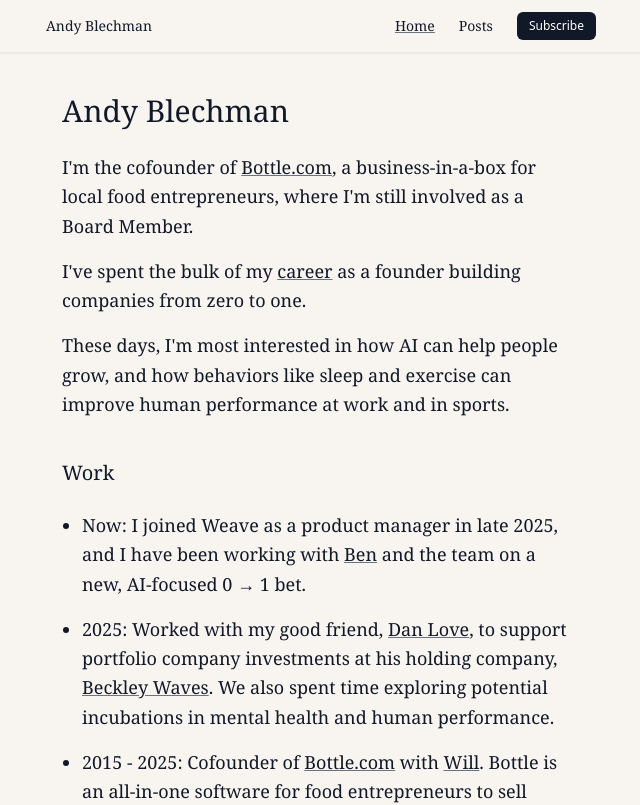
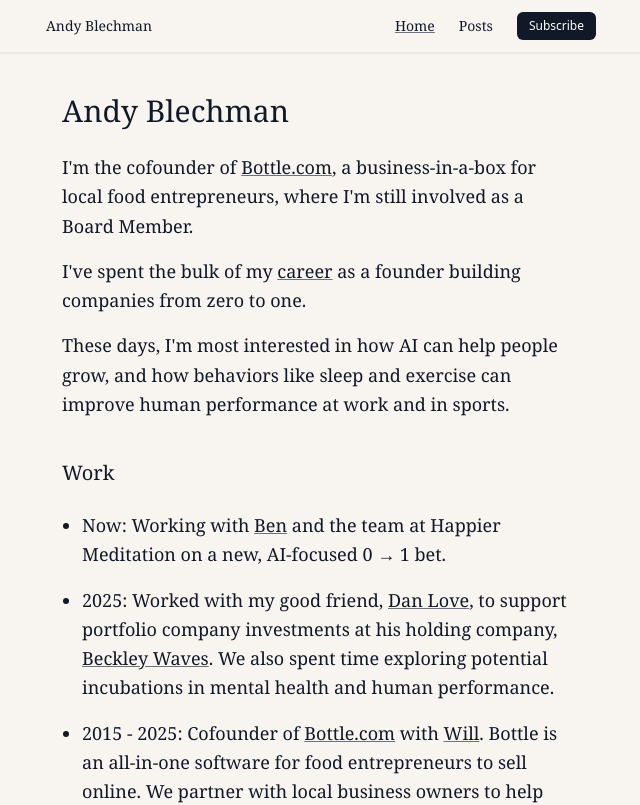
Before and after one commit to ablechman/andyblechman.com, a React (Vite) app: page / in a window 1280 px wide. Shown: the top 805 px of the page, without its empty margins (319-959 px from the left). Built offline with nearby package versions, Linux system fonts and the light colour scheme.

Commit message:
Work: Now entry wording
Co-Authored-By: Claude Opus 5.5 <noreply@anthropic.com>
Claude-Session: https://claude.ai/code/session_016UMdc1rYe5eaa487WoE4GX

```diff
--- a/src/pages/Home.jsx
+++ b/src/pages/Home.jsx
@@ -42,11 +42,11 @@ const Home = () => {
           <h2 className="text-xl font-normal mb-6">Work</h2>
           <ul className="list-disc pl-5 space-y-4">
             <li className="text-lg leading-relaxed">
-              Now: I joined Weave as a product manager in late 2025, and I have been working with{' '}
+              Now: Working with{' '}
               <a href="https://www.linkedin.com/in/bsrubin/" target="_blank" rel="noopener noreferrer" className={link}>
                 Ben
               </a>{' '}
-              and the team on a new, AI-focused 0 → 1 bet.
+              and the team at Happier Meditation on a new, AI-focused 0 → 1 bet.
             </li>
             <li className="text-lg leading-relaxed">
               2025: Worked with my good friend,{' '}
```
